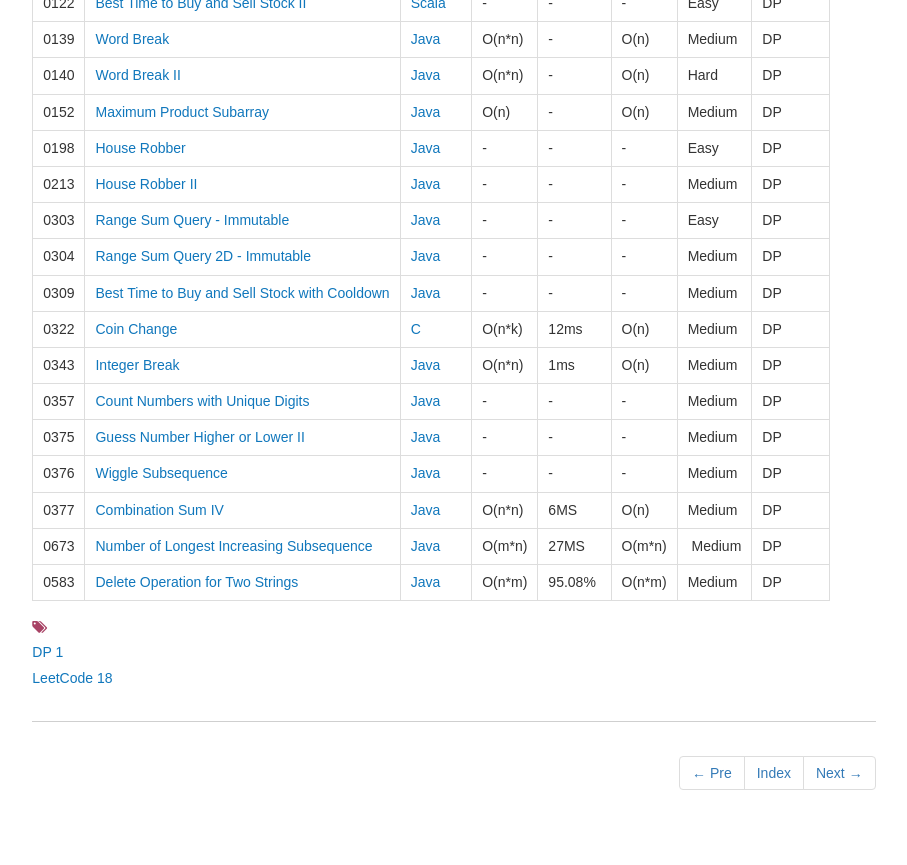
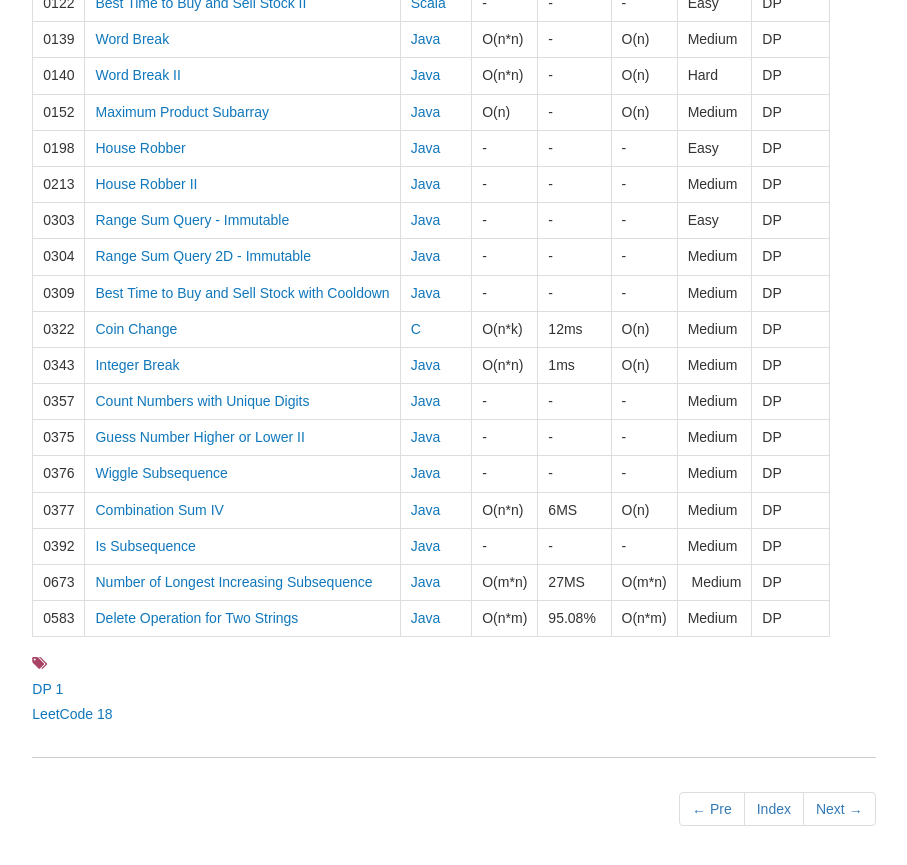
Before and after one commit to dunso/algorithm, a Jekyll site: the page built from docs/_posts/2017-12-03-DP.md, in a window 1280 px wide and 900 px high, scrolled down 639 px. Shown: the top 865 px of the window, without its empty margins (186-1093 px from the left). Built offline with Jekyll 4.4.1, drawn with Linux system fonts in a browser that asks for light colours; nearby versions of some CDN libraries.

Commit message:
Add index of LeetCode0392.java to docs

```diff
--- a/docs/_posts/2017-12-03-DP.md
+++ b/docs/_posts/2017-12-03-DP.md
@@ -39,5 +39,6 @@ icon: file-alt
 |0375|[Guess Number Higher or Lower II](https://leetcode.com/problems/guess-number-higher-or-lower-ii/) | [Java](https://e.srl/leetcode-375/) | -|-|-|  Medium |DP|
 |0376|[Wiggle Subsequence](https://leetcode.com/problems/wiggle-subsequence/) | [Java](https://e.srl/leetcode-376/) | -|-|-|  Medium |DP|
 |0377|[Combination Sum IV](https://leetcode.com/problems/combination-sum-iv/) | [Java](https://e.srl/leetcode-377/)  | O(n\*n) |6MS| O(n)  |  Medium |DP|
+|0392|[Is Subsequence](https://leetcode.com/problems/is-subsequence/description/) | [Java](https://e.srl/leetcode-392/)  |-|-|-|  Medium |DP|
 |0673|[Number of Longest Increasing Subsequence](https://leetcode.com/problems/number-of-longest-increasing-subsequence/) | [Java](https://e.srl/leetcode-673/)  | O(m\*n) |27MS| O(m\*n)  |  Medium |DP|
 |0583|[Delete Operation for Two Strings](https://leetcode.com/problems/delete-operation-for-two-strings)| [Java](https://e.srl/leetcode-58/)  | O(n\*m) |95.08%| O(n\*m)  |  Medium |DP |
```
